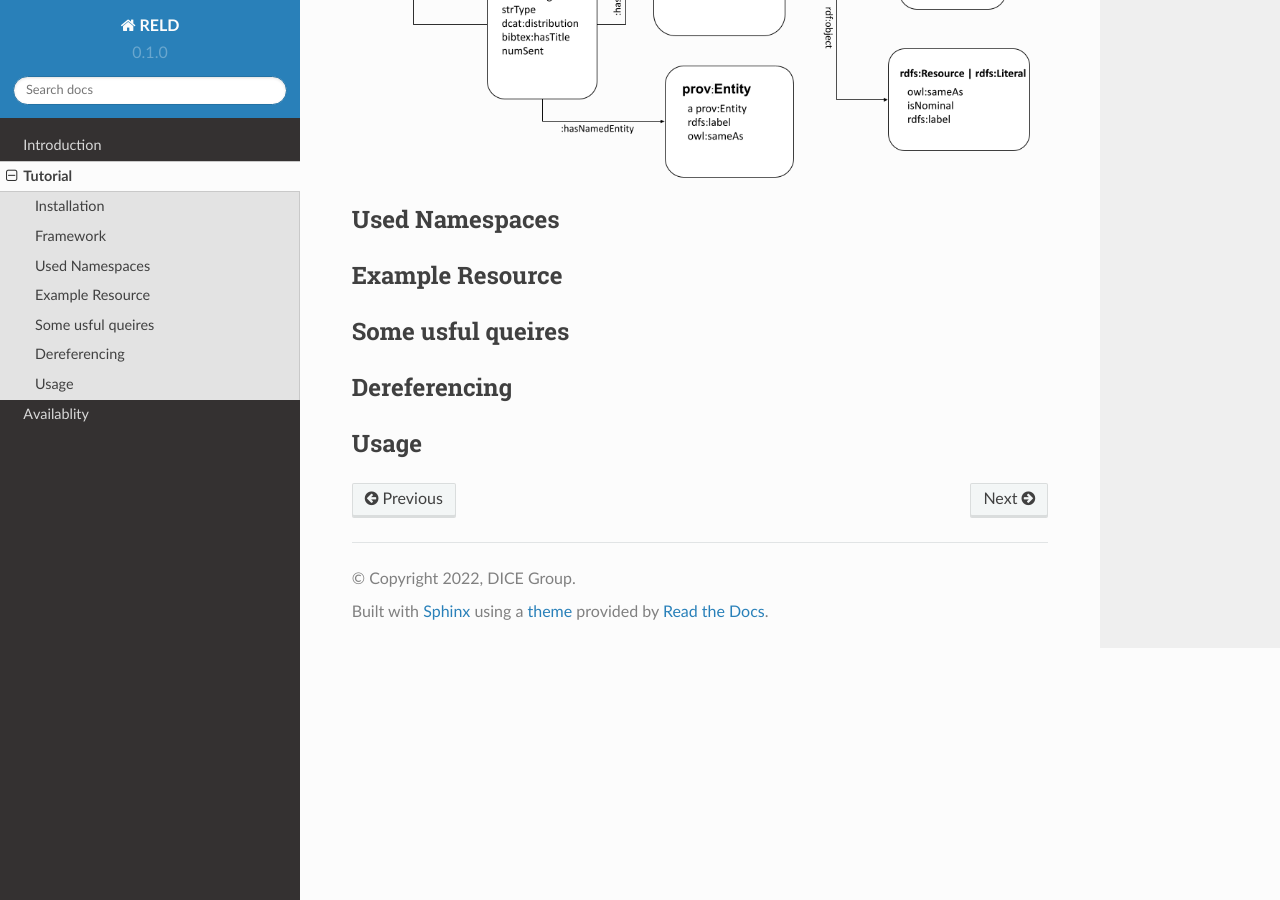
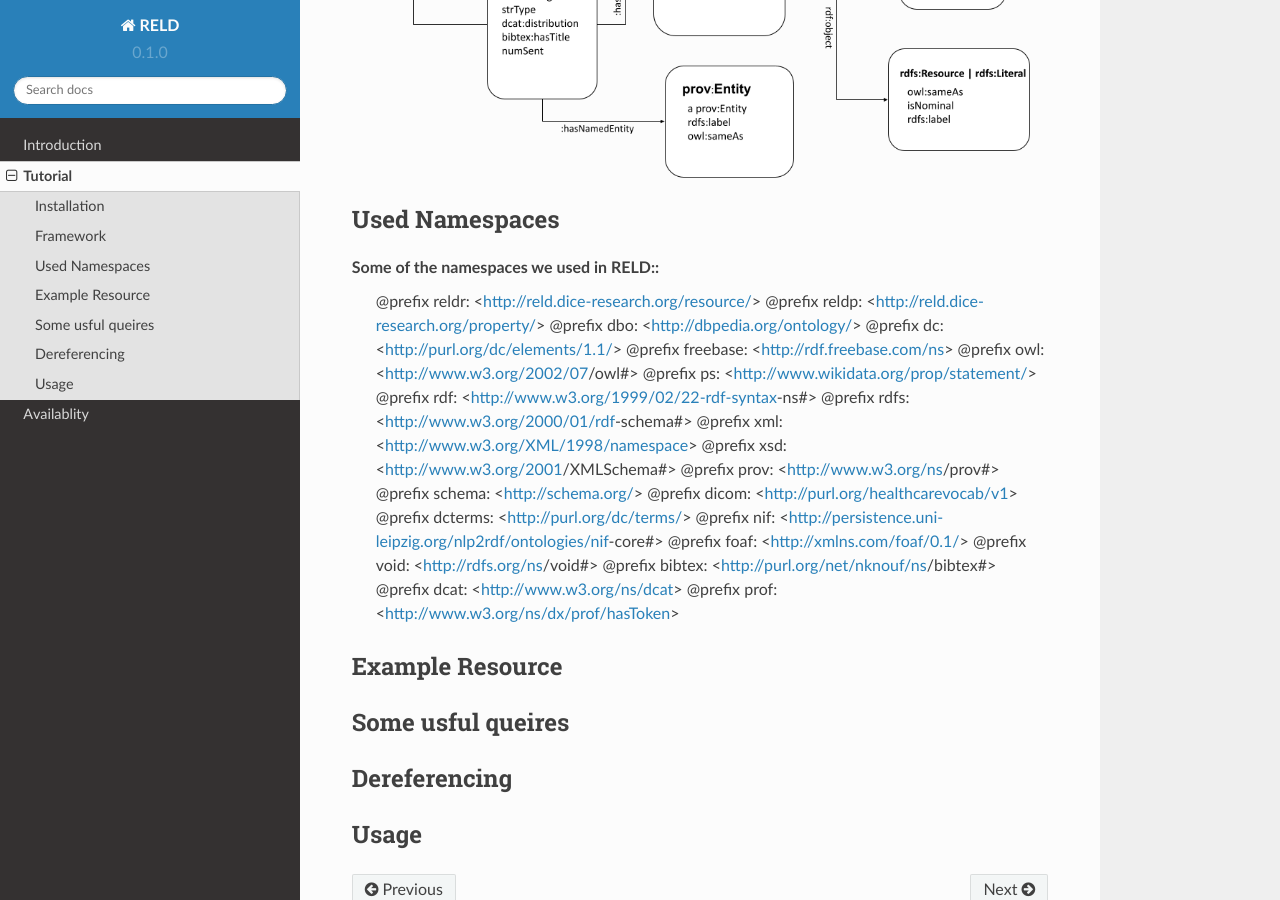
Before and after one commit to manzoorali29/reld_tutorial, a Sphinx documentation site: the page built from docs/source/tutorial.rst, in a window 1280 px wide and 900 px high, scrolled down 719 px. Built offline with Sphinx 7.4.7 and the Read the Docs theme 2.0.0, drawn with Linux system fonts in a browser that asks for light colours.

Commit message:
code added

```diff
--- a/docs/source/tutorial.rst
+++ b/docs/source/tutorial.rst
@@ -21,7 +21,28 @@
 
 Used Namespaces
 -----------------
-
+Some of the namespaces we used in **RELD**::
+   @prefix reldr: <http://reld.dice-research.org/resource/>
+   @prefix reldp: <http://reld.dice-research.org/property/>
+   @prefix dbo: <http://dbpedia.org/ontology/>
+   @prefix dc: <http://purl.org/dc/elements/1.1/>
+   @prefix freebase: <http://rdf.freebase.com/ns>
+   @prefix owl: <http://www.w3.org/2002/07/owl#>
+   @prefix ps: <http://www.wikidata.org/prop/statement/>
+   @prefix rdf: <http://www.w3.org/1999/02/22-rdf-syntax-ns#>
+   @prefix rdfs: <http://www.w3.org/2000/01/rdf-schema#>
+   @prefix xml: <http://www.w3.org/XML/1998/namespace>
+   @prefix xsd: <http://www.w3.org/2001/XMLSchema#>
+   @prefix prov: <http://www.w3.org/ns/prov#>
+   @prefix schema: <http://schema.org/>
+   @prefix dicom: <http://purl.org/healthcarevocab/v1>
+   @prefix dcterms: <http://purl.org/dc/terms/>
+   @prefix nif: <http://persistence.uni-leipzig.org/nlp2rdf/ontologies/nif-core#>
+   @prefix foaf: <http://xmlns.com/foaf/0.1/>
+   @prefix void: <http://rdfs.org/ns/void#>
+   @prefix bibtex: <http://purl.org/net/nknouf/ns/bibtex#>
+   @prefix dcat: <http://www.w3.org/ns/dcat>
+   @prefix prof: <http://www.w3.org/ns/dx/prof/hasToken>
 
 Example Resource
 -----------------
```
